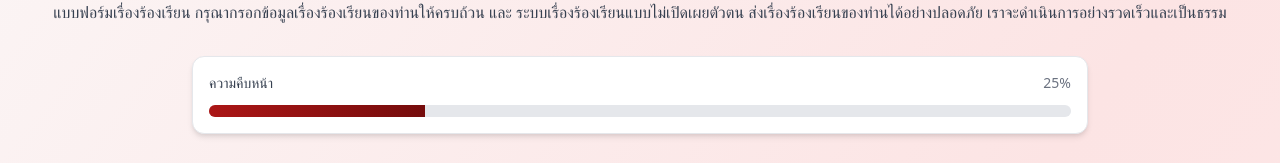
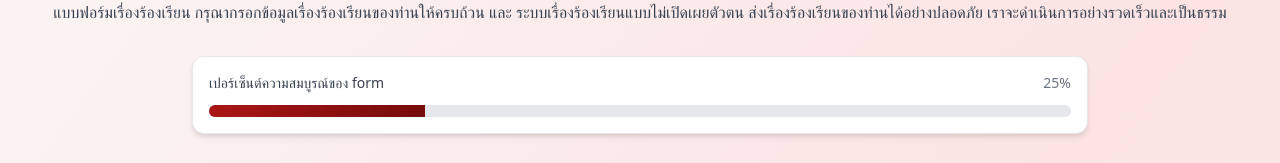
Before and after one commit to oat1122/complaint-hubv185, a Next.js app: page / in a window 1280 px wide. Shown: the part 142-305 px from the top of the page. Built offline with nearby package versions, Linux system fonts and the light colour scheme.

Commit message:
แก้ ความคือบหน้า เป็น ปอร์เซ็นต์ความสมบูรณ์ของ form

```diff
--- a/components/form/ComplaintForm.tsx
+++ b/components/form/ComplaintForm.tsx
@@ -345,7 +345,7 @@ export default function ComplaintForm() {
       {/* Progress Bar - Mobile Friendly */}
       <div className="bg-white dark:bg-gray-800 p-4 rounded-xl shadow-soft border border-gray-200 dark:border-gray-700 animate-slide-in">
         <div className="flex items-center justify-between mb-3">
-          <h3 className="text-sm font-medium text-gray-700 dark:text-gray-300">ความคืบหน้า</h3>
+          <h3 className="text-sm font-medium text-gray-700 dark:text-gray-300">เปอร์เซ็นต์ความสมบูรณ์ของ form</h3>
           <span className="text-sm text-gray-500 dark:text-gray-400">{getFormProgress()}%</span>
         </div>
         <div className="progress-bar">
```
